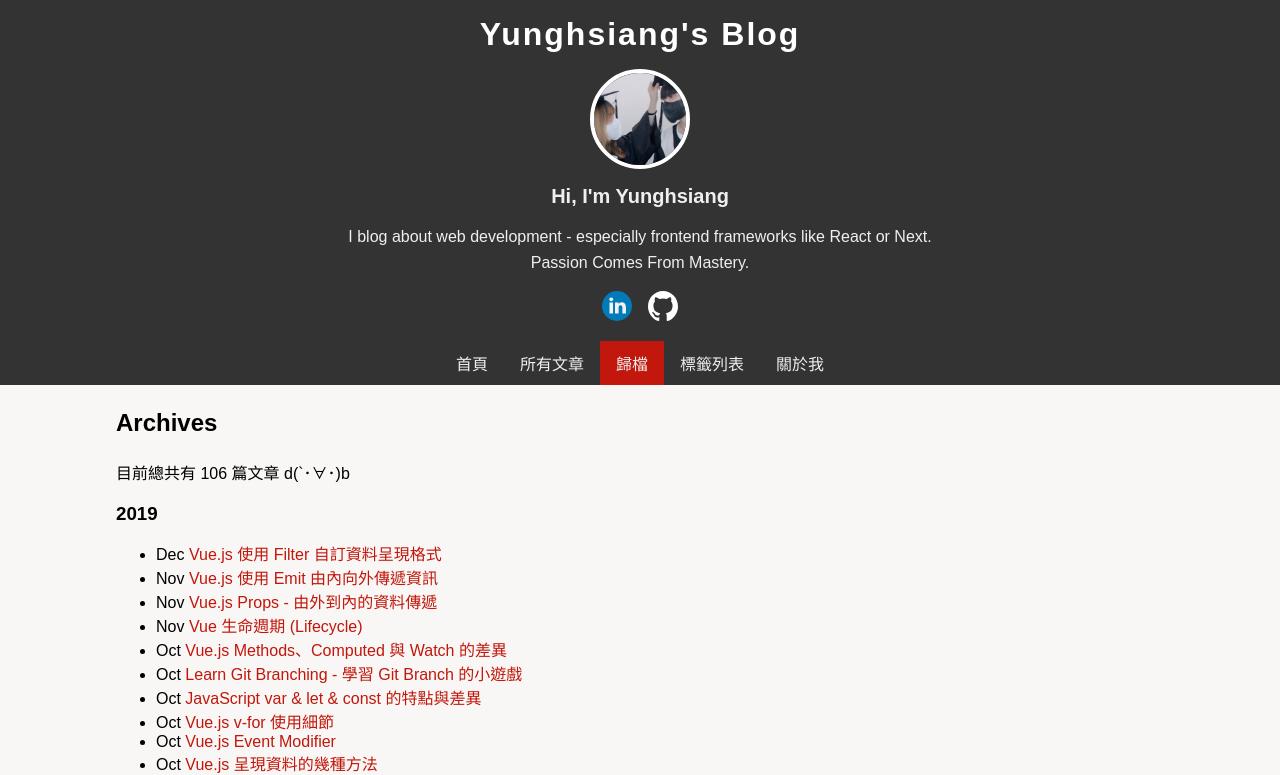
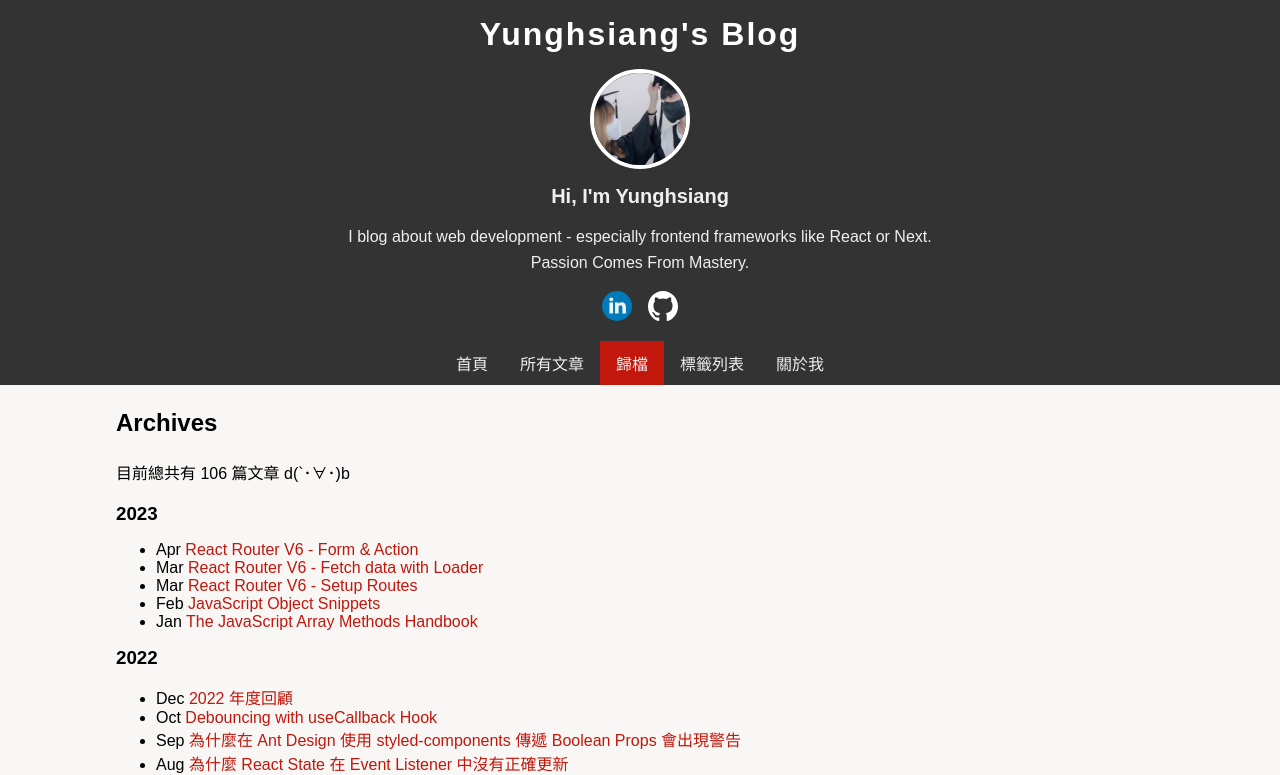
Before and after one commit to castle2668/next-pages-router-blog, a Next.js app: page /archives in a window 1280 px wide. Shown: the top 775 px of the page. Built offline with nearby package versions, Linux system fonts and the light colour scheme; a web font is replaced by a local one.

Commit message:
fix: archives sorting

```diff
--- a/components/archives-page/archives-list.js
+++ b/components/archives-page/archives-list.js
@@ -41,17 +41,18 @@ const groupByYear = (posts) => {
   });
 
   // 將物件轉換為陣列
-  const postsByYearArray = Object.entries(postsByYear).map(([year, posts]) => ({
-    year: parseInt(year, 10),
-    posts,
-  }));
+  const postsByYearArray = Object.entries(postsByYear)
+    .map(([year, posts]) => ({
+      year: parseInt(year, 10),
+      posts,
+    }))
+    .sort((a, b) => b.year - a.year);
 
   return postsByYearArray;
 };
 
 const ArchivesList = (props) => {
   const { posts, count } = props;
-
   const postsWithMonth = addMonthProperty(posts);
   const postsByYear = groupByYear(postsWithMonth);
 
```
